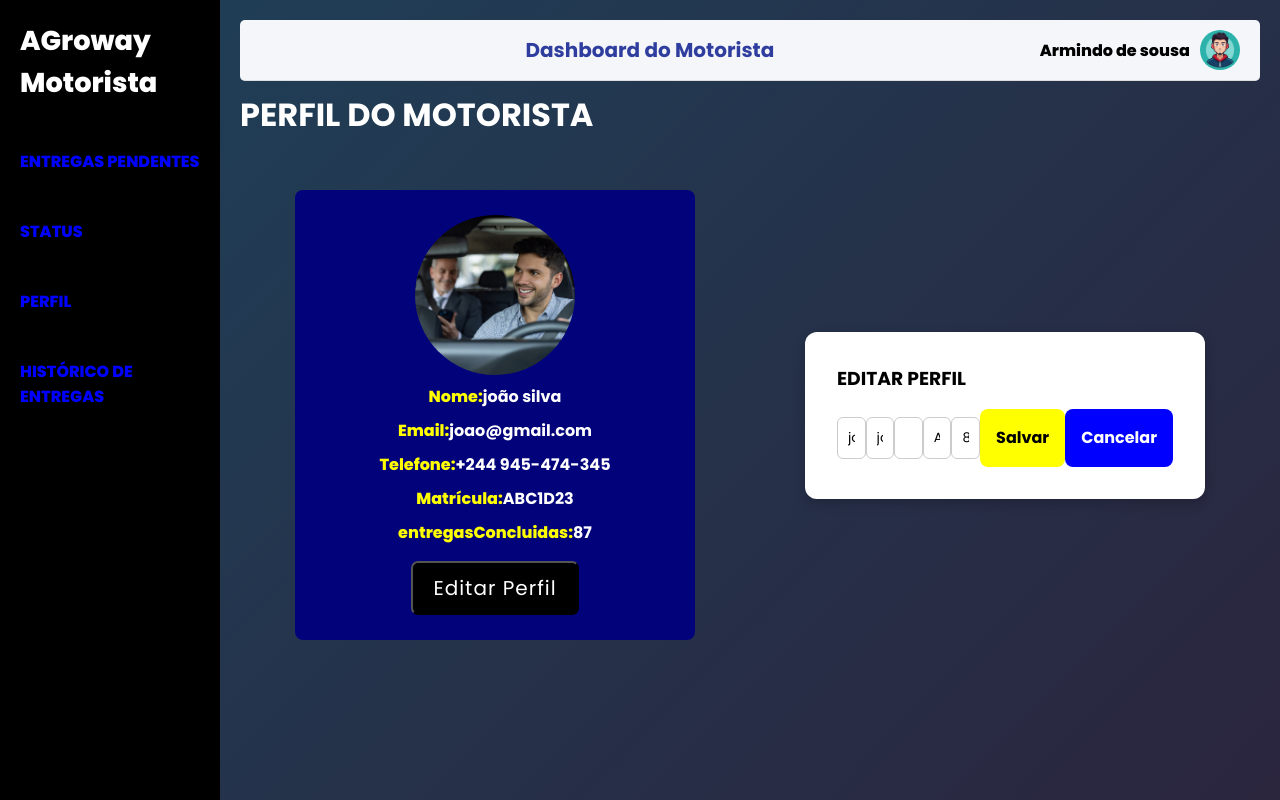
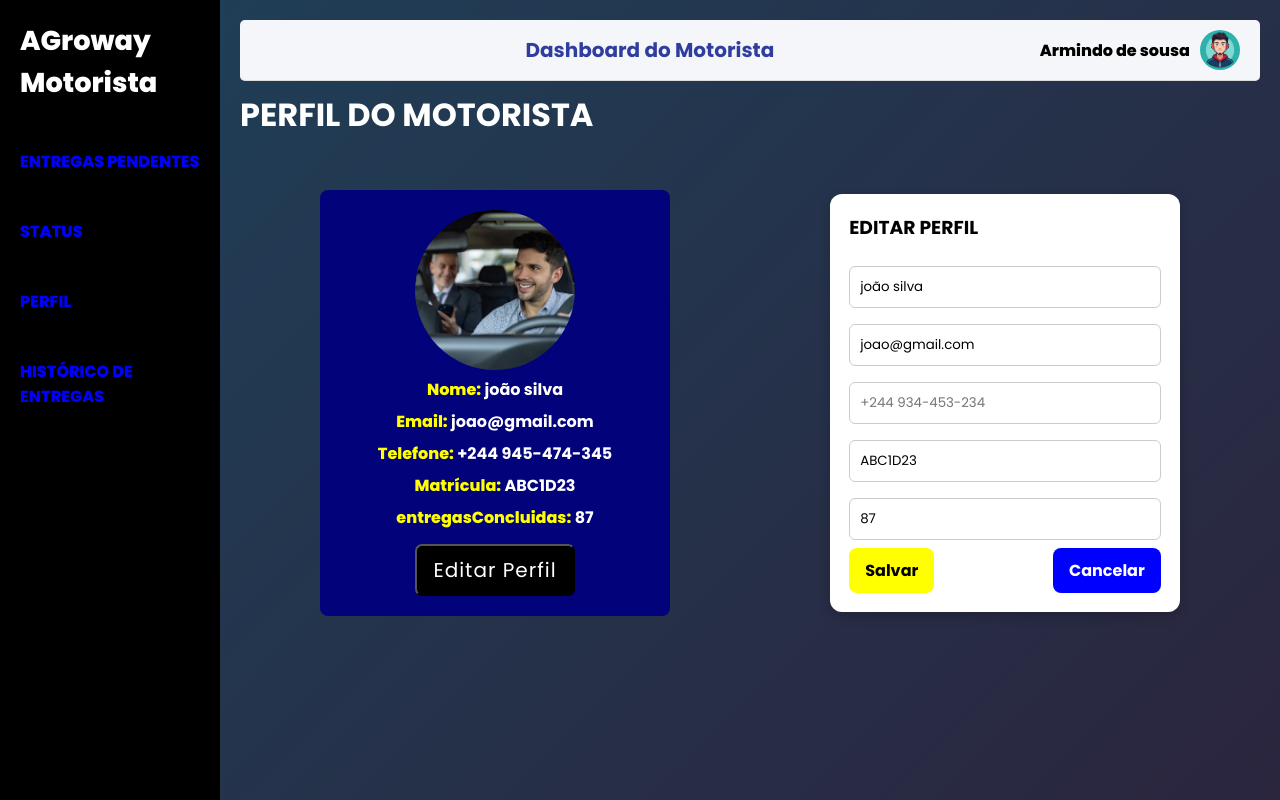
Before and after one commit to Armindo-10/dashboardMotorista, a React (Vite) app: page /perfil in a window 1280 px wide. Both pictures are taken after a click on the button "Editar Perfil". Built offline with nearby package versions, Linux system fonts and the light colour scheme.

Commit message:
Arquivos modificados

```diff
--- a/src/App.css
+++ b/src/App.css
@@ -19,16 +19,30 @@
   flex: 1;
   display: flex;
   flex-direction: column;
-  margin-left: 240px;
   padding: 20px;
   margin-left: 220px;
 }
 
 body {
   min-height: 100vh;
-  background: linear-gradient(135deg,rgb(30, 65, 89),rgb(43, 37, 62));
+  background: linear-gradient(135deg, rgb(30, 65, 89), rgb(43, 37, 62));
   color: white;
-  display: flex;
-  flex-direction: column;
   overflow-x: hidden;
 }
+
+.icon-button {
+  font-size: 30px;
+  display: none;
+}
+
+/*responsividade*/
+@media(max-width:768px) {
+  .main-content {
+    margin: 0;
+  }
+
+  .icon-button {
+    display: block;
+    z-index: 99999;
+  }
+}
--- a/src/App.jsx
+++ b/src/App.jsx
@@ -21,7 +21,7 @@ function App() {
         <Topbar />
 
         <Routes>
-          <Route path="" element={< NotFound />} />
+          <Route path="/" element={< NotFound />} />
           <Route path="/Dashboard" element={< Dashboard />} />
           <Route path="/EntregasPendentes" element={< EntregasPendentes />} />
           <Route path="/Status" element={< Status />} />
--- a/src/Components/EditarPerfilModal.jsx
+++ b/src/Components/EditarPerfilModal.jsx
@@ -5,9 +5,10 @@ import styled from "styled-components";
 
 const Modal = styled.div`
 	background: white;
-	padding: 2rem;
+	padding: 1.2rem;
 	border-radius: 12px;
-	width: 400px;
+	width: 350px;
+	height: 100%;
 	box-shadow: 0 4px 12px rgba(0,0,0,0.2);
 	`;
 
@@ -20,7 +21,6 @@ const ModalInput = styled.input`
 	`;
 
 const BotoesAll = styled.div`
-	 display:flex;
 	 justify-content: space-between;
       margin-top: 1rem;
 	`;
@@ -64,6 +64,12 @@ const BotaoSecond = styled.button`
   }
 `;
 
+const BotaoDiv = styled.div`
+    display: flex;
+	justify-content: space-between;
+	 align-items: center;
+`
+
 export default function EditarPerfilModal({ dados, onclose, onsave }) {
 
 	const [form, SetForm] = useState(dados);
@@ -92,10 +98,12 @@ export default function EditarPerfilModal({ dados, onclose, onsave }) {
 					<ModalInput type="number" name="Telefone" value={form.telefone} onChange={handleChange} placeholder="+244 934-453-234" />
 					<ModalInput type="text" name="veiculo" value={form.veiculo} onChange={handleChange} placeholder="veiculo" />
 					<ModalInput type="text" name="entregasConcluidas" value={form.entregasConcluidas} onChange={handleChange} placeholder="entregasConcluidas" />
-
+					<BotaoDiv>
 						<BotaoFirst onClick={() => onsave(form)}>Salvar</BotaoFirst>
 						<BotaoSecond type="button" onClick={onclose}>Cancelar</BotaoSecond>
-					</BotoesAll>
+					</BotaoDiv>
+
+				</BotoesAll>
 
 			</Modal>
 
--- a/src/Components/GraficosEntregas.jsx
+++ b/src/Components/GraficosEntregas.jsx
@@ -35,11 +35,11 @@ export default function GraficosEntregas() {
 			<Titulo>{Title}</Titulo>
 			<ResponsiveContainer width="100%" height={300} >
 				<BarChart data={data}>
-					<CartesianGrid strokeDasharray="3 3" />
+					<CartesianGrid strokeDasharray="5 3" />
 					<XAxis dataKey="mes" />
 					<YAxis />
 					<Tooltip />
-					<Bar dataKey="Entregas" fill="#88884d" />
+					<Bar dataKey="Entregas" fill="orange" />
 				</BarChart>
 			</ResponsiveContainer>
 		</GraficosEntregasContainer>
--- a/src/Components/Slidbar.jsx
+++ b/src/Components/Slidbar.jsx
@@ -1,5 +1,7 @@
 import { Link } from "react-router-dom";
 import styled from "styled-components";
+import { CiLogout } from "react-icons/ci";
+import "../App.css"
 
 
 const SlidbarContainer = styled.header`
@@ -19,6 +21,7 @@ const SlidbarContainer = styled.header`
 		display: flex;
 		flex-direction: column;
 		align-items: flex-start;
+		display: none;
 	}
 `;
 
@@ -59,8 +62,10 @@ const Links = styled(Link)`
 
 function Slidbar() {
 
+
 	return (
 		<SlidbarContainer>
+			<CiLogout size={25} className="icon-button"  />
 			<LinkLogo to="/Dashboard" >AGroway Motorista</LinkLogo>
 			<nav>
 				<ul>
@@ -69,7 +74,9 @@ function Slidbar() {
 					<Lista><Links to="/Status">Status</Links></Lista>
 					<Lista><Links to="/perfil">Perfil</Links></Lista>
 					<Lista><Links to="/Historico">Histórico de Entregas</Links></Lista>
+
 				</ul>
+
 			</nav>
 
 		</SlidbarContainer>
--- a/src/pages/Perfil.jsx
+++ b/src/pages/Perfil.jsx
@@ -28,27 +28,29 @@ const Cards = styled.div`
 const Info = styled.div`
     display: flex;
     flex-direction: column;
-	gap: 9px;
+	gap: 7px;
+	text-align: center;
 	align-items: center;
-	justify-content: space-between;
+	text-align: center;
 	background-color:  rgb(2, 2, 123);
-	padding: 25px;
+	padding: 20px;
 	border-radius: 8px;
 	box-shadow: 0 2px 7px solid black;
-	width: 400px;
+	width: 350px;
 	height: 100%;
 	cursor: pointer;
 
 	&:hover{
 		border: 1px solid white;
-		transition: 0.8s ease-in-out;
+		transition: 0.5s ease-in-out;
 	}
 `;
 
 const Botao = styled.button`
 	background-color: black;
 	color: white;
-	padding: 10px 20px;
+	width: 160px;
+	height: 52px;
 	border-radius: 7px;
 	margin-top: 7px;
 	text-align: center;
@@ -73,6 +75,7 @@ const Botoes = styled.div`
 const Pragrafo = styled.p`
     color: white;
 	font-weight: 700;
+	align-items: center;
 
 `;
 
@@ -127,11 +130,11 @@ export default function Perfil() {
 
 					<Info>
 						<Foto src={FirsDrive} alt="fotoPrimeiroDrive" />
-						<Pragrafo><Strong>Nome:</Strong>{dados.nome}</Pragrafo>
-						<Pragrafo><Strong>Email:</Strong>{dados.email}</Pragrafo>
-						<Pragrafo><Strong>Telefone:</Strong>{dados.telefone}</Pragrafo>
-						<Pragrafo><Strong>Matrícula:</Strong>{dados.veiculo}</Pragrafo>
-						<Pragrafo><Strong>entregasConcluidas:</Strong>{dados.entregasConcluidas}</Pragrafo>
+						<Pragrafo><Strong>Nome:</Strong> {dados.nome}</Pragrafo>
+						<Pragrafo><Strong>Email:</Strong> {dados.email}</Pragrafo>
+						<Pragrafo><Strong>Telefone:</Strong> {dados.telefone}</Pragrafo>
+						<Pragrafo><Strong>Matrícula:</Strong> {dados.veiculo}</Pragrafo>
+						<Pragrafo><Strong>entregasConcluidas:</Strong> {dados.entregasConcluidas}</Pragrafo>
 
 						<Botoes>
 							<Botao onClick={() => setModalAberto(true)}>editar Perfil</Botao>
```
